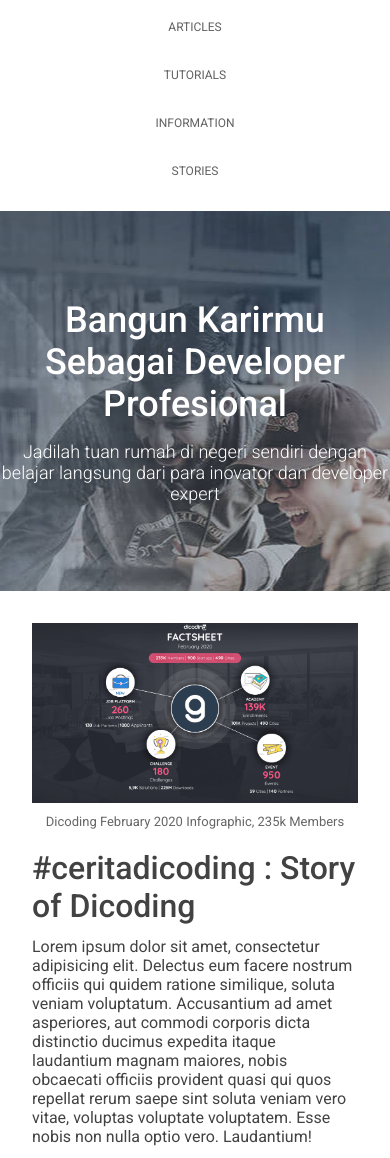
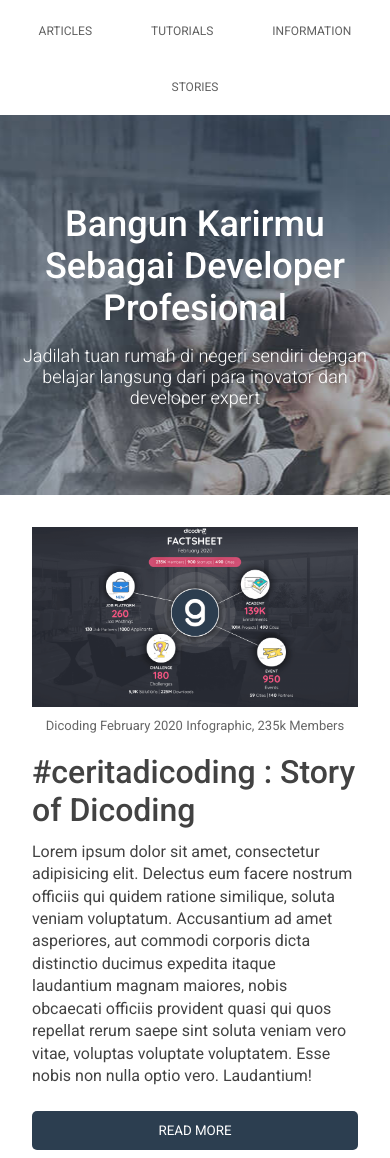
Before and after one commit to arialghifari/dicoding-blog, a website built with webpack: page src/index.html in a window 390 px wide. Shown: the part 102-1260 px from the top of the page. Built offline with nearby package versions, Linux system fonts and the light colour scheme.

Commit message:
Mobile-first approach

```diff
--- a/src/styles/main.css
+++ b/src/styles/main.css
@@ -54,19 +54,16 @@
 .nav__list {
   width: 100%;
   max-width: 1200px;
-  padding: 0;
-  margin: 0;
   text-align: center;
 }
 
 .nav__item {
-  box-sizing: border-box;
   display: inline-block;
   text-align: center;
   line-height: 24px;
-  padding: 24px;
-  margin: 0 20px;
   text-transform: uppercase;
+  padding: 16px;
+  margin: 0 12px;
 }
 
 .nav a {
@@ -97,6 +94,7 @@
 .hero__inner {
   margin: 0 auto;
   max-width: 800px;
+  padding: 8px;
 }
 
 .hero__title {
@@ -135,6 +133,7 @@
 
 .headline {
   display: flex;
+  flex-direction: column;
   gap: 20px;
 }
 
@@ -172,7 +171,7 @@
 .headline__description {
   font-size: 16px;
   margin-top: 12px;
-  word-wrap: break-word;
+  line-height: 1.4rem;
 }
 
 .headline__button {
@@ -180,13 +179,13 @@
   text-transform: uppercase;
   margin-top: 24px;
   cursor: pointer;
-  padding: 16px 32px;
+  padding: 12px 32px;
   color: white;
   border: none;
   border-radius: 5px;
   background-color: #2c3e50;
   transition: opacity 0.3s;
-  width: fit-content;
+  width: 100%;
 }
 
 .headline__button:hover {
@@ -223,7 +222,7 @@
   text-align: left;
   display: grid;
   gap: 20px;
-  grid-template-columns: repeat(3, 1fr);
+  grid-template-columns: 1fr;
 }
 
 /*
@@ -282,7 +281,7 @@
 
 footer {
   background-color: #2c3e50;
-  padding: 2em;
+  padding: 1em 0;
   width: 100%;
   text-align: center;
 }
@@ -294,7 +293,7 @@
 
 footer li {
   display: inline-block;
-  margin: 0 2em;
+  margin: 0 1em;
   font-size: 14px;
   padding: 16px 20px;
 }
@@ -304,34 +303,30 @@
   color: #fff;
 }
 
-@media (max-width: 900px) {
+@media (min-width: 660px) {
   .posts {
     grid-template-columns: repeat(2, 1fr);
   }
+
+  .headline__content {
+    padding: 0 80px;
+  }
+
+  .headline__button {
+    width: fit-content;
+  }
 }
 
-@media (max-width: 640px) {
-  .nav__list {
-    margin-bottom: 16px;
-  }
-
-  .nav__item {
-    display: block;
-    width: 100%;
-    padding: 12px 0;
-    margin: 0;
+@media (min-width: 1020px) {
+  .posts {
+    grid-template-columns: repeat(3, 1fr);
   }
 
   .headline {
-    flex-direction: column;
+    flex-direction: row;
   }
 
-  .headline__button {
-    width: 100%;
-  }
-
-  .posts {
-    gap: 28px;
-    grid-template-columns: 1fr;
+  .headline__content {
+    padding: 0;
   }
 }
```
